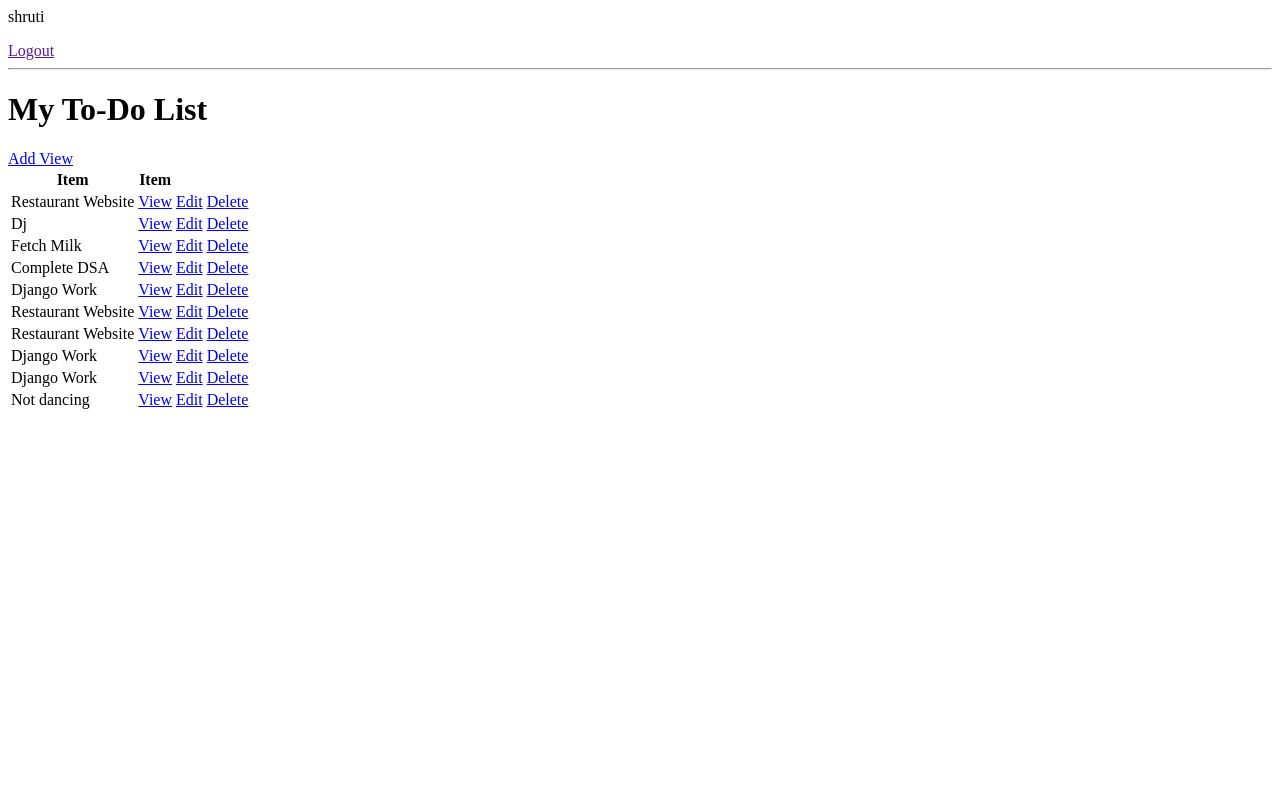
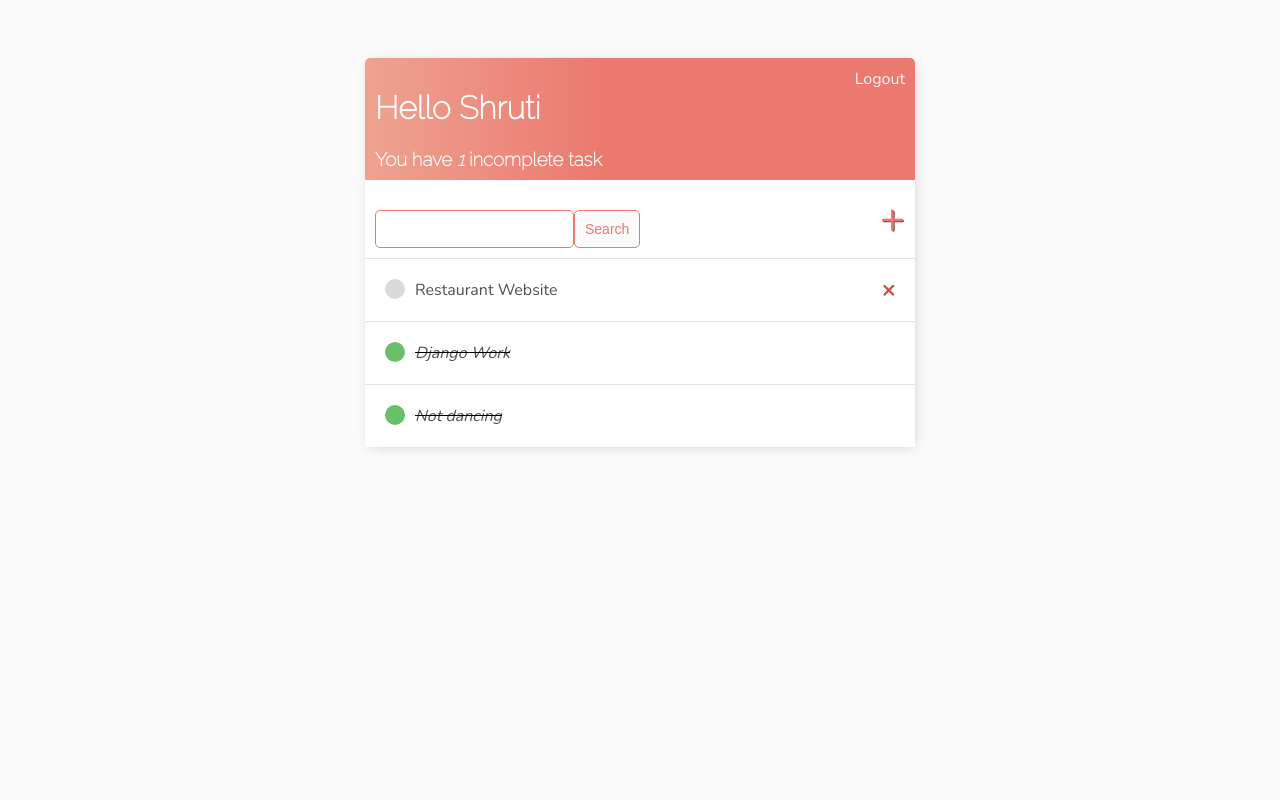
Before and after one commit to Shruti-2303/Todo_list, a Django app: page / in a window 1280 px wide. Run offline with Django 3.2, Linux system fonts and the light colour scheme; a user stored in the database is signed in; data comes from the database, SQL or seed files in the repository; both versions use the stored data as it was after the commit.

Commit message:
All files

```diff
--- /dev/null
+++ b/base/templates/base/main.html
@@ -0,0 +1,134 @@
+<!DOCTYPE html>
+<html lang="en">
+<head>
+    <meta charset="UTF-8">
+    <meta http-equiv="X-UA-Compatible" content="IE=edge">
+    <meta name="viewport" content="width=device-width, initial-scale=1.0">
+    <title>TO DO List</title>
+    <!-- FONT -->
+    <link rel="preconnect" href="https://fonts.googleapis.com">
+<link rel="preconnect" href="https://fonts.gstatic.com" crossorigin>
+<link href="https://fonts.googleapis.com/css2?family=Nunito:wght@200&family=Raleway:wght@100&display=swap" rel="stylesheet">
+    <style>
+        body{
+            background-color: #FAFAFA;
+            font-family: 'Nunito', sans-serif;
+            padding-top: 50px;
+        }
+        h1,
+        h2,
+        h3,
+        h4,
+        h5,
+        h6
+        {
+            font-family: 'Raleway', sans-serif;
+        }
+        a,
+        p{
+            color: #4b5156;
+        }
+        .container{
+            max-width: 550px;
+            margin: auto;
+            background-color: #fff;
+            -webkit-box-shadow: 2px 2px 13px -4px rgba(0, 0, 0, 0.21);
+            box-shadow: 2px 2px 13px -4px rgba(0, 0, 0, 0.21);
+        }
+        .header-bar{
+            display: flex;
+            justify-content: space-between;
+            color:#fff;
+            padding: 10px;
+            border-radius: 5px 5px 0 0;
+            background: linear-gradient(90deg, #EEA390 0%, #EB796F 43%,#EB796F 100%);
+        }
+
+        .header-bar a{
+            color: rgb(247, 247, 247);
+            text-decoration: none;
+        }
+
+        .task-wrapper{
+            display: flex;
+            align-items: center;
+            justify-content: space-between;
+            padding: 20px;
+            background-color: #fff;
+            border-top: 1px solid rgb(226, 226, 226);
+        }
+        .task-title{
+            display: flex;
+        }
+        .task-title a {
+            text-decoration: none;
+            color: #4b5156;
+            margin-left: 10px;
+        }
+        .task-complete-icon{
+            height: 20px;
+            width: 20px;
+            background-color: rgb(105, 192, 105);
+            border-radius: 50%;
+        }
+        .task-incomplete-icon{
+            height: 20px;
+            width: 20px;
+            background-color: rgb(218, 218, 218);
+            border-radius: 50%;
+        }
+        .delete-link{
+            text-decoration: none;
+            font-weight: 900;
+            color: #cf4949;
+            font-size: 22px;
+            line-height: 0;
+        }
+
+        #search-add-wrapper{
+            display: flex;
+            justify-content: space-between;
+            align-items: center;
+            padding: 10px;
+        }
+        #add-link{
+            color: #EB796F;
+            text-decoration: none;
+            font-size: 42px;
+            text-shadow: 1px 1px #81413b;
+        }
+        input[type=text],
+        input[type=password],
+        textarea{
+            border: 1px solid #EB796F;
+            border-radius: 5px;
+            padding: 10px;
+            width: 90%;
+        }
+        label{
+            padding-top: 10px !important;
+            display: block;
+        }
+        .button{
+            border: 1px solid #EB796F;
+            background-color: #FAFAFA;
+            color: #EB796F;
+            padding: 10px;
+            font-size: 14px;
+            border-radius: 5px;
+            cursor: pointer;
+            text-decoration: none;
+        }
+        .card-body{
+            padding: 20px;
+        }
+    </style>
+</head>
+<body>
+    <div class="container">
+        {% block content%}
+
+        {% endblock content%}
+    </div>
+</body>
+</html>
--- a/base/templates/base/task_list.html
+++ b/base/templates/base/task_list.html
@@ -1,26 +1,45 @@
-{% if request.user.is_authenticated %}
-<p>{{request.user}}</p>
-<a href="">Logout</a>
-{% else %}
-<a href="{% url 'login' %}">Login</a>
-{% endif %}
+{% extends 'base/main.html' %}
+{% block content %}
 
-<hr>
-<h1>My To-Do List</h1>
-<a href="{% url 'task-create' %}">Add View</a>
-<table>
-    <tr>
-        <th>Item</th>
-        <th>Item</th>
-    </tr>
+<div class="header-bar">
+    <div>
+        <h1>Hello {{request.user|title}}</h1>
+        <h3 style="margin:0;">You have <i>{{count}}</i> incomplete task{{ count|pluralize:"s" }}</h3>
+    </div>
+    {% if request.user.is_authenticated %}
+    <a href="{% url 'logout' %}">Logout</a>
+    {% else %}
+    <a href="{% url 'login' %}">Login</a>
+    {% endif %}
+</div>
+<div id="search-add-wrapper">
+    <form method="GET" style="margin-top: 20px;display:flex;">
+        <input type="text" name="search-area" value={{search_input}}>
+        <input class="button" type="submit" value="Search">
+    </form>
+    <a id="add-link" href="{% url 'task-create' %}">&#x2b;</a>
+</div>
+
+
+
+<div class="task-items-wrapper">
     {% for task in tasks %}
-    <tr>
-        <td>{{ task.title }}</td>
-        <td><a href="{% url 'task' task.id %}">View</a></td>
-        <td><a href="{% url 'task-update' task.id %}">Edit</a></td>
-        <td><a href="{% url 'task-delete' task.id %}">Delete</a></td>
-    </tr>
+    <div class="task-wrapper">
+        {% if task.complete %}
+        <div class="task-title">
+            <div class="task-complete-icon"></div>
+            <i><s><a href="{% url 'task-update' task.id %}">{{task}}</a></s></i>
+        </div>
+        {% else %}
+        <div class="task-title">
+            <div class="task-incomplete-icon"></div>
+            <a href="{% url 'task-update' task.id %}">{{task}}</a>
+        </div>
+        <a class= "delete-link" href="{% url 'task-delete' task.id %}">&#215;</a>
+        {% endif %}
+
+    </div>
     {% empty %}
-    <h3>No item</h3>
     {% endfor %}
-</table>
+</div>
+{% endblock content %}
--- a/base/urls.py
+++ b/base/urls.py
@@ -1,7 +1,10 @@
 from django.urls import path
-from .views import CustomLoginView, TaskList,TaskDetail,TaskCreate,TaskUpdate,TaskDelete
+from .views import CustomLoginView, TaskList,TaskDetail,TaskCreate,TaskUpdate,TaskDelete,RegisterPage
+from django.contrib.auth.views import LogoutView
 urlpatterns = [
     path('login/',CustomLoginView.as_view(),name='login'),
+    path('logout/',LogoutView.as_view(next_page='login'),name='logout'),
+    path('register/',RegisterPage.as_view(),name='register'),
     path('',TaskList.as_view(),name='tasks'),
     path('task/<int:pk>',TaskDetail.as_view(),name='task'),
     path('task-create/',TaskCreate.as_view(),name='task-create'),
--- a/base/views.py
+++ b/base/views.py
@@ -1,10 +1,13 @@
-from django.shortcuts import render
+from django.shortcuts import redirect, render
 from django.views.generic.list import ListView
 from django.views.generic.detail import DetailView
-from django.views.generic.edit import CreateView,UpdateView,DeleteView
+from django.views.generic.edit import CreateView,UpdateView,DeleteView,FormView
 from django.urls import reverse_lazy
 from .models import Task
 from django.contrib.auth.views import LoginView
+from django.contrib.auth.mixins import LoginRequiredMixin
+from django.contrib.auth.forms import UserCreationForm
+from django.contrib.auth import login
 
 class CustomLoginView(LoginView):
     template_name = 'base/login.html'
@@ -14,26 +17,58 @@ class CustomLoginView(LoginView):
     def get_success_url(self):
         return reverse_lazy('tasks')
 
-class TaskList(ListView):
+class RegisterPage(FormView):
+    template_name = 'base/register.html'
+    form_class = UserCreationForm
+    redirect_authenticated_user = True
+    success_url =reverse_lazy('tasks')
+
+
+    def form_valid(self, form):
+        user = form.save()
+        if user is not None:
+            login(self.request,user)
+        return super(RegisterPage, self).form_valid(form)
+
+    def get(self, *args, **kwargs):
+        if self.request.user.is_authenticated:
+            return redirect('tasks')
+        return super(RegisterPage, self).get(*args, **kwargs)
+
+class TaskList(LoginRequiredMixin,ListView):
     model = Task
     context_object_name = 'tasks'  # (we can change the default name from object_list to whatever we like)
 
-class TaskDetail(DetailView):
+    def get_context_data(self, **kwargs):
+        context = super().get_context_data(**kwargs)
+        context['tasks'] = context['tasks'].filter(user=self.request.user)
+        context['count'] = context['tasks'].filter(complete=False).count()
+        search_input = self.request.GET.get('search-area') or ''
+        if search_input:
+            context['tasks'] = context['tasks'].filter(title__startswith= search_input)
+        context['search_input']=search_input
+        return context
+
+class TaskDetail(LoginRequiredMixin,DetailView):
     model = Task
     context_object_name = 'task'
     # template_name = 'base/task.html'  Through this we can change the default names given by django
 
-class TaskCreate(CreateView):
+class TaskCreate(LoginRequiredMixin,CreateView):
     model = Task
-    fields = '__all__'
+    fields = ['title','description','complete']
     success_url = reverse_lazy('tasks')
 
-class TaskUpdate(UpdateView):
+    def form_valid(self, form):
+        form.instance.user = self.request.user
+        return super(TaskCreate,self).form_valid(form)
+
+class TaskUpdate(LoginRequiredMixin,UpdateView):
     model = Task
-    fields = '__all__'
+    fields = ['title','description','complete']
     success_url = reverse_lazy('tasks')
 
-class TaskDelete(DeleteView):
+class TaskDelete(LoginRequiredMixin,DeleteView):
     model = Task
     context_object_name = 'task'
     success_url = reverse_lazy('tasks')
--- a/todo_list/settings.py
+++ b/todo_list/settings.py
@@ -122,5 +122,5 @@ STATIC_URL = '/static/'
 
 # Default primary key field type
 # https://docs.djangoproject.com/en/3.2/ref/settings/#default-auto-field
-
+LOGIN_URL = 'login'
 DEFAULT_AUTO_FIELD = 'django.db.models.BigAutoField'
```
Also changed, not shown: base/templates/base/login.html (+15 -6 lines), base/templates/base/register.html (added, +24 -0 lines), base/templates/base/task_confirm_delete.html (+15 -5 lines), base/templates/base/task_form.html (+16 -7 lines), db.sqlite3.
